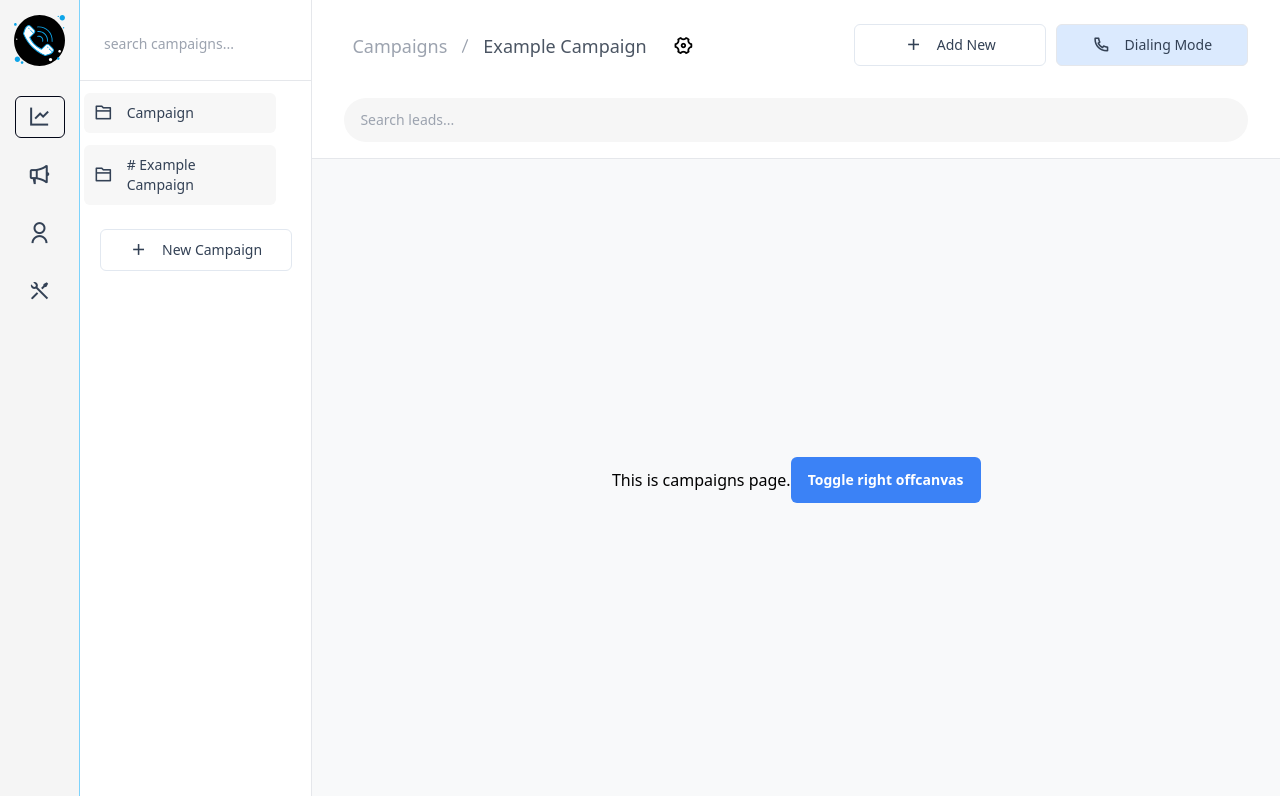
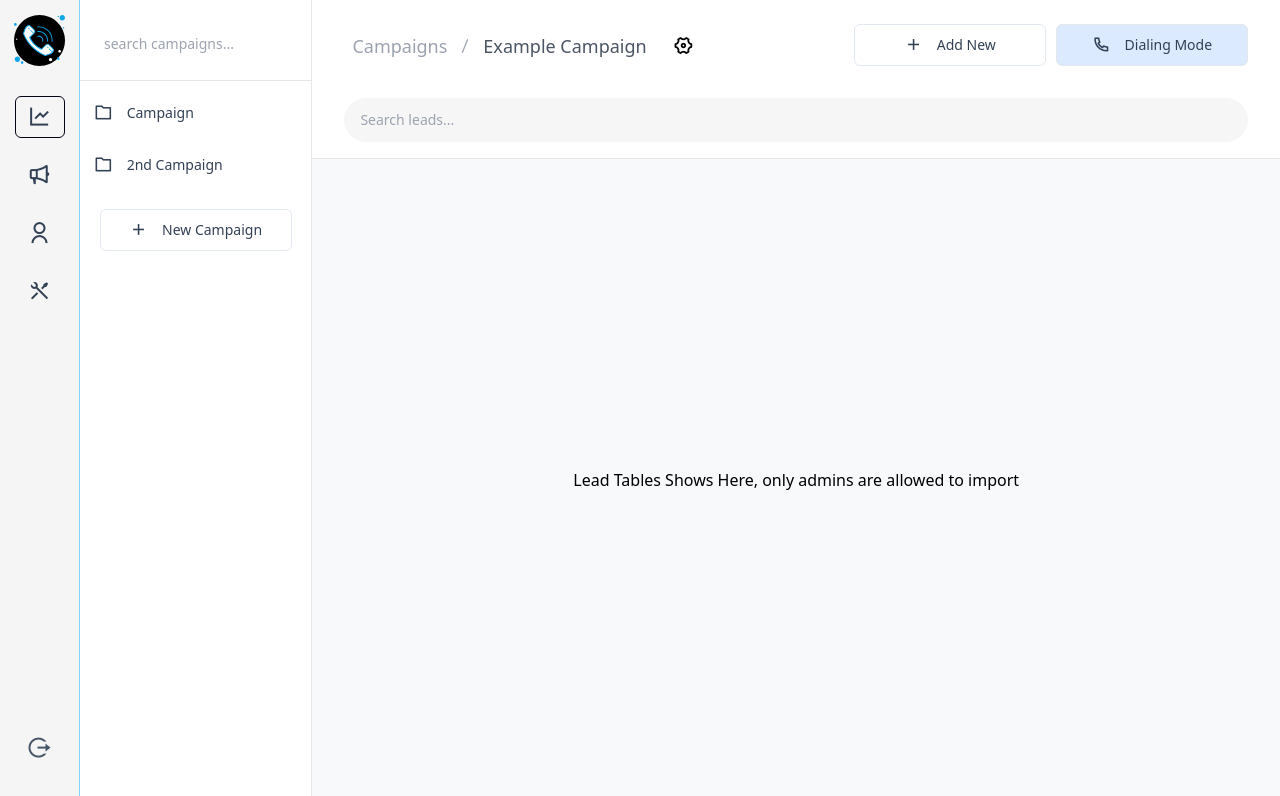
Before and after one commit to itzrnvr/AI-Dialer, a React (Vite) app: page /campaign in a window 1280 px wide. Shown: the top 796 px of the page. Built offline with nearby package versions, Linux system fonts and the light colour scheme.

Commit message:
added search and menu functionality in the page sidebbar

```diff
--- a/src/layouts/PageContainer.jsx
+++ b/src/layouts/PageContainer.jsx
@@ -10,7 +10,6 @@ const PageContainer = ({children, enablePageSidebar}) => {
         <Tooltip id="my-tooltip" className='z-[200]' />
         <PageSidebar/>
           <main className='h-screen w-full flex flex-col'>
-
             {children}
           </main>
 
--- a/src/layouts/PageSidebar.jsx
+++ b/src/layouts/PageSidebar.jsx
@@ -1,31 +1,60 @@
-import React from 'react'
+import React, { useDebugValue, useEffect, useState } from 'react'
 import OutlineButton from '../components/OutlineButton'
 
-const PageSidebar = () => {
+const PageSidebar = ({data, onClickAddNew}) => {
+  const [searchQuery, setSearchQuery] = useState('')
+  const [active, setActive] = useState(null)
+  const itemList = [
+    {
+      icon: 'ri-folder-line',
+      name: 'Campaign',
+      id:'0',
+    },
+    {
+      icon: 'ri-folder-line',
+      name: '2nd Campaign',
+      id:'1',
+    },
+  ]
+  const [items, setItems] = useState(itemList)
+
+  const filterBySearch = (query) => {
+    // Create copy of item list
+    let updatedList = [...itemList];
+    // Include all elements which includes the search query
+    updatedList = updatedList.filter((item) => {
+      return item.name.toLowerCase().indexOf(query.toLowerCase()) !== -1;
+    });
+    // Trigger render with updated values
+    setItems(updatedList);
+  };
+
+  useEffect(() => {
+    filterBySearch(searchQuery)
+  }, [searchQuery])
+
   return (
     <div id="docs-sidebar" className="overflow-visible top-0 left-0 bottom-0 z-[10] w-72 bg-white border-r border-gray-200 pt-4 pb-10 overflow-y-auto scrollbar-y translate-x-0 right-auto dark:scrollbar-y dark:bg-gray-800 dark:border-gray-700">
-  <nav className="hs-accordion-group w-full flex flex-col items-center flex-wrap">
+    <nav className="hs-accordion-group w-full flex flex-col items-center flex-wrap">
     <ul className="space-y-3">
       <li>
         <a className="flex items-center gap-x-3.5 py-2 mb-2 px-2 text-sm text-slate-700 rounded-md  dark:bg-gray-900 dark:text-white" href="javascript:;">
-            <input type="text" className="py-2.5 px-4 block w-full outline-none border-gray-200 focus:bg-[#F6F6F6] hover:bg-[#F6F6F6]  rounded-md text-sm  dark:bg-slate-900 dark:border-gray-700 dark:text-gray-400" placeholder="search campaigns..."/>
+            <input value={searchQuery} onChange={(e) => setSearchQuery(e.target.value)} type="text" className="py-2.5 px-4 block w-full outline-none border-gray-200 focus:bg-[#F6F6F6] hover:bg-[#F6F6F6]  rounded-md text-sm  dark:bg-slate-900 dark:border-gray-700 dark:text-gray-400" placeholder="search campaigns..."/>
         </a>
         <hr/>
       </li>
 
-      <li>
-        <a className="w-48 bg-[#F7F7F7] mx-1 flex items-center gap-x-3.5 py-2.5 px-2.5 text-sm text-slate-700 rounded-md hover:bg-[#F7F7F7]  dark:hover:bg-gray-900 dark:text-slate-400 dark:hover:text-slate-300" href="javascript:;">
-            <span className='ri-folder-2-line ri-lg'></span>
-            Campaign
-        </a>
-      </li>
+      {items.map((item, index)=> {
+        return (
+          <li>
+            <a onClick={() => setActive(index)} className={`${active == index ? `bg-[#ebe9e9]` : 'hover:bg-[#F7F7F7]'} w-48  mx-1 flex items-center gap-x-3.5 py-2.5 px-2.5 text-sm text-slate-700 rounded-md   dark:hover:bg-gray-900 dark:text-slate-400 dark:hover:text-slate-300`} href="javascript:;">
+                <span className={`${item.icon} ri-lg`}></span>
+                {item.name}
+            </a>
+          </li>
+        )
+      })}
 
-      <li>
-        <a className="w-48 px-2.5 bg-[#F7F7F7]  mx-1 flex items-center gap-x-3.5 py-2.5 text-sm text-slate-700 rounded-md hover:bg-[#F7F7F7]  dark:hover:bg-gray-900 dark:text-slate-400 dark:hover:text-slate-300" href="javascript:;">
-            <span className='ri-folder-2-line ri-lg'></span>
-            # Example Campaign
-        </a>
-      </li>
     </ul>
     <OutlineButton className="mt-6" remixIcon={"ri-add-line"} text={"New Campaign"}/>
   </nav>
--- a/src/layouts/SidebarList.jsx
+++ b/src/layouts/SidebarList.jsx
@@ -19,7 +19,7 @@ const SidebarList = () => {
         {
             icon: 'ri-user-line',
             route: 'accounts',
-            tooltip: 'Accounts'
+            tooltip: 'accounts'
         },
         {
             icon: 'ri-tools-line',
@@ -44,6 +44,15 @@ const SidebarList = () => {
             </li>
         )
     })}
+
+    <li
+    data-tooltip-id="my-tooltip"
+    data-tooltip-content={"logout"}
+    data-tooltip-place="right"
+    className='bottom-8 absolute'>
+      <a className="ri-logout-circle-r-line ri-xl py-3 flex  flex-col px-3 text-slate-600 rounded-md hover:bg-gray-200 dark:bg-gray-900 dark:text-white" href="javascript:;">
+      </a>
+    </li>
   </ul>
   )
 }
--- a/src/pages/Campaign/index.jsx
+++ b/src/pages/Campaign/index.jsx
@@ -9,10 +9,8 @@ const Campaign = () => {
     <PageContainer enablePageSidebar={true}>
         <HeaderCampaign/>
         <div className='h-full flex justify-center items-center'>
-          This is campaigns page.
-          <button type="button" className="py-3 px-4 inline-flex justify-center items-center gap-2 rounded-md border border-transparent font-semibold bg-blue-500 text-white hover:bg-blue-600 focus:outline-none focus:ring-2 focus:ring-blue-500 focus:ring-offset-2 transition-all text-sm dark:focus:ring-offset-gray-800" data-hs-overlay="#hs-overlay-right">
-              Toggle right offcanvas
-          </button>
+          Lead Tables Shows Here, only admins are allowed to import
+
         </div>
 
         <ModifierDialing/>
```
